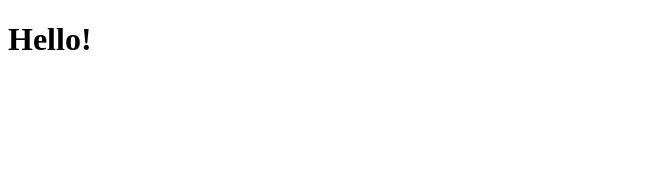
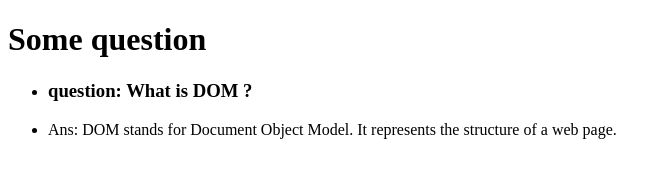
Before and after one commit to Rezuan17/web-dev-4th-projects, a plain HTML site: page home.html in a window 1280 px wide. Shown: the whole page, without its empty margins (0-668 px from the left). Drawn offline with Linux system fonts and the light colour scheme.

Commit message:
added the the question nb 1

```diff
--- a/home.html
+++ b/home.html
@@ -6,6 +6,12 @@
     <title>Home Page</title>
 </head>
 <body>
-    <h1>Hello!</h1>
+    <h1>Some question</h1>
+    <div>
+        <ul>
+            <li><h3>question: What is DOM ?</h3></li>
+            <li>Ans: DOM stands for Document Object Model. It represents the structure of a web page.</li>
+        </ul>
+    </div>
 </body>
 </html>
```
